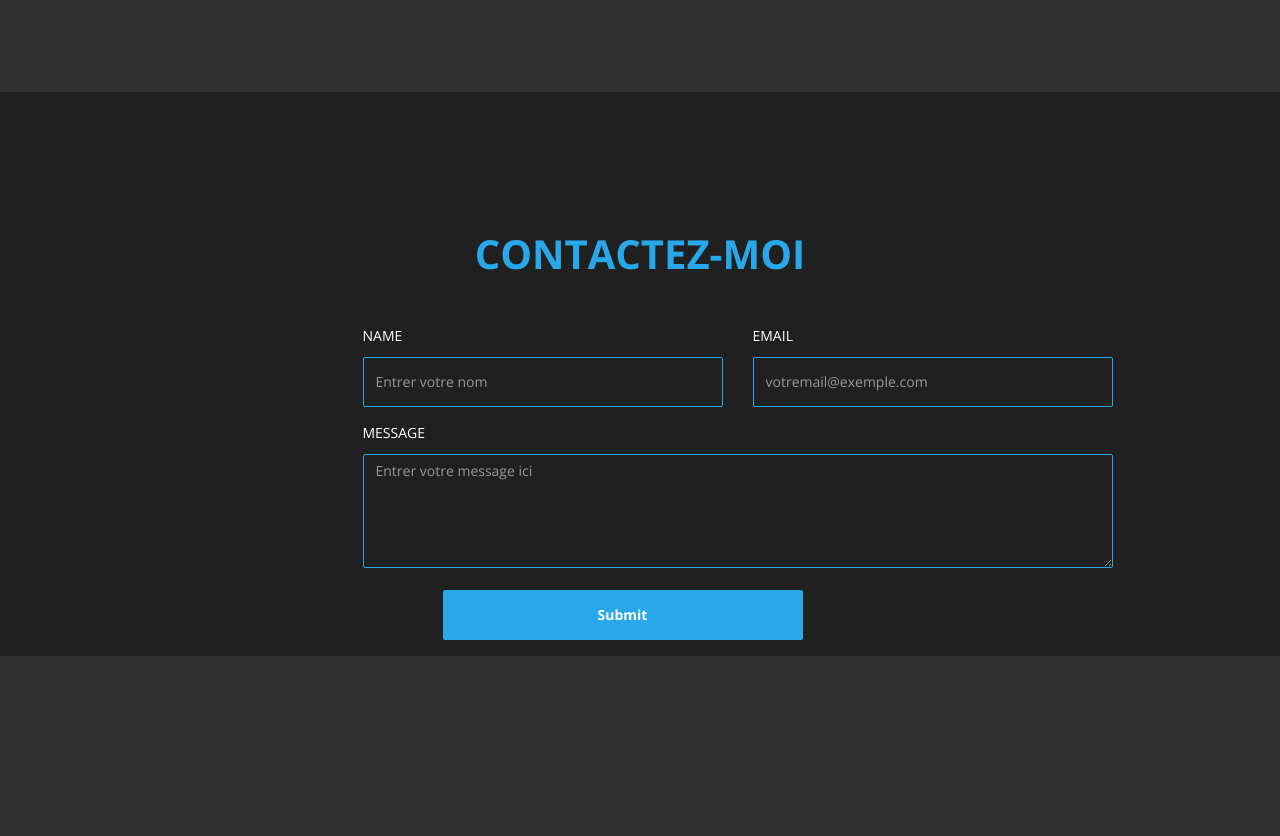
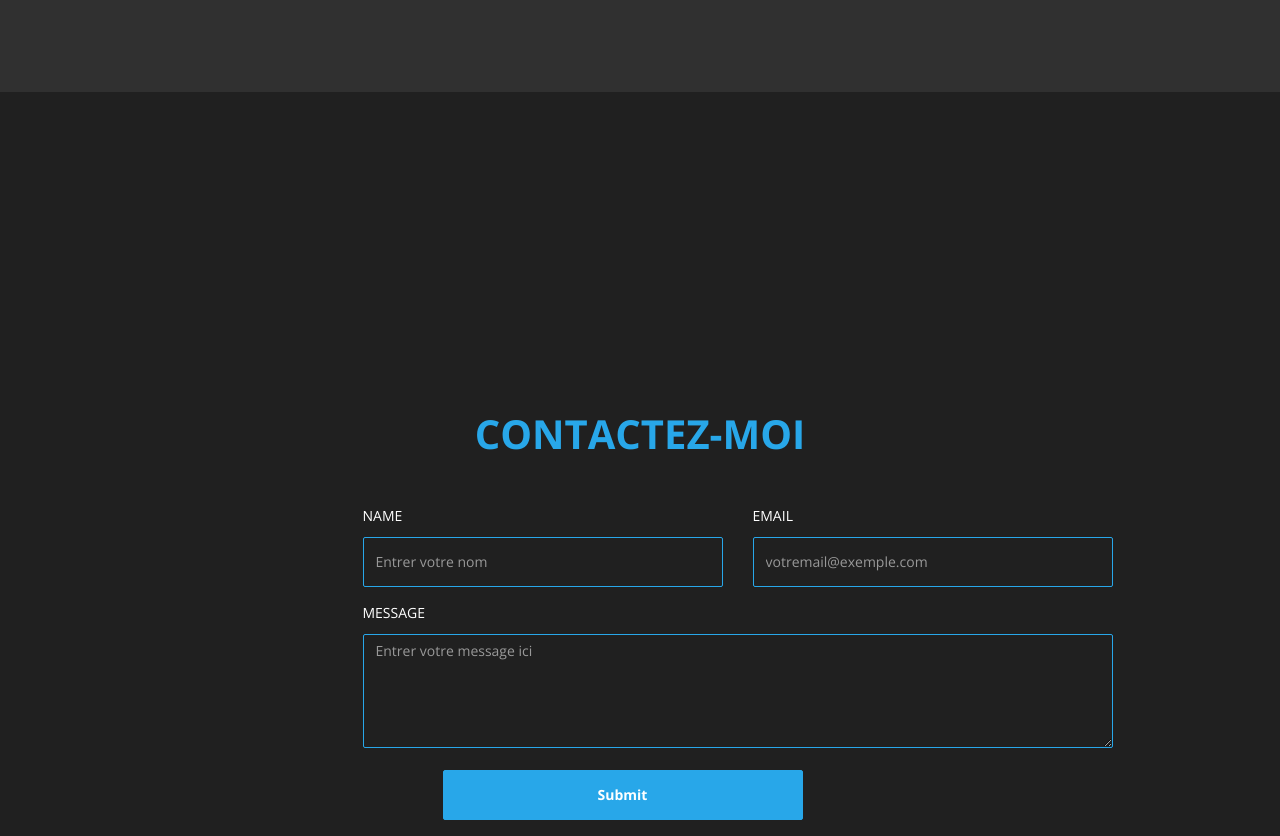
Before and after one commit to LauGR/Portfolio, a Node server app: page / in a window 1280 px wide. Shown: the part 2857-3693 px from the top of the page. Before the commit the page ends 3513 px from the top, so only its background shows below. Run offline with Node 20, Linux system fonts and the light colour scheme; some libraries are stand-ins or nearby versions.

```diff
--- a/public/css/custom.css
+++ b/public/css/custom.css
@@ -448,7 +448,7 @@ h2 span {
 
 #contact {
     background: #202020;
-    padding-top: 120px;
+    padding-top: 300px;
 }
 
 #contact .form-control {
```
